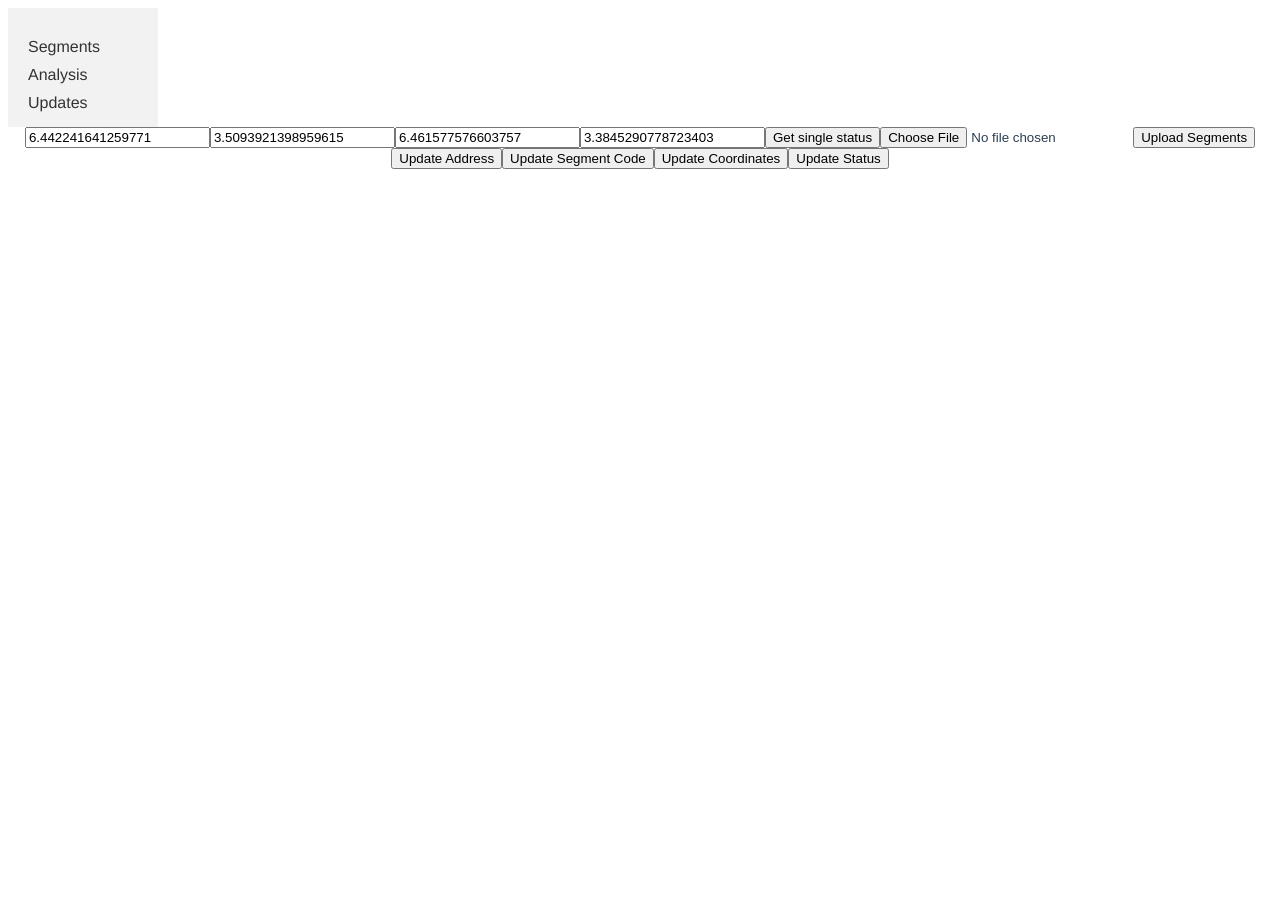
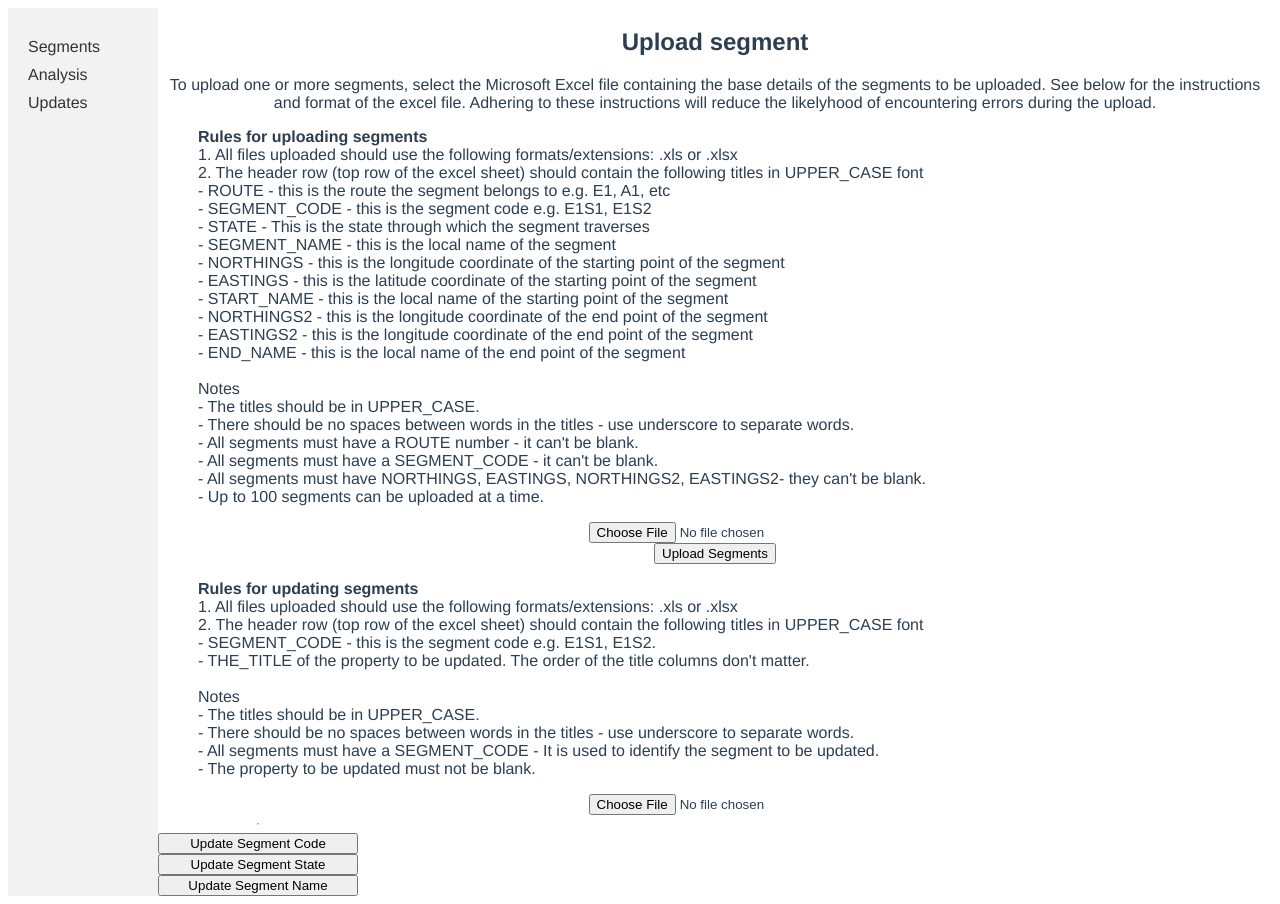
Before and after one commit to alkadelik/alkadelik.github.io, a Vue app: page /update in a window 1280 px wide. Before the commit the page ends 800 px from the top, so only its background shows below. Built offline with nearby package versions, Linux system fonts and the light colour scheme; no server answers.

Commit message:
front end updates

```diff
--- a/src/App.vue
+++ b/src/App.vue
@@ -20,6 +20,10 @@ export default {
   -moz-osx-font-smoothing: grayscale;
   text-align: center;
   color: #2c3e50;
+  box-sizing: b;
+}
+* {
+  box-sizing: border-box;
 }
 
 nav {
--- a/src/components/AddSegments.vue
+++ b/src/components/AddSegments.vue
@@ -1,22 +1,71 @@
 <template>
-  <div class="tables">
-      <div>
-        <input v-model="origin_lat">
-        <input v-model="origin_lng">
-        <input v-model="end_lat">
-        <input v-model="end_lng">
-        <button @click="getRoadStatus">Get single status</button>
-        <input type="file" id="file" accept=".xls, .xlsx" @change="getFile($event)">
-        <button @click="extractFile">Upload Segments</button>
+  <div class="parent"> <!-- using container is linked to an external css causing issues, hence parent-->
+    <h2>Upload segment</h2>
+    <p>To upload one or more segments, select the Microsoft Excel file containing the base details of the segments to be uploaded. See below for the instructions and format of the excel file. Adhering to these instructions will reduce the likelyhood of encountering errors during the upload.</p>
+    <p><ul>
+      <li class="heading"><span>Rules for uploading segments</span></li>
+      <li>1. All files uploaded should use the following formats/extensions: .xls or .xlsx</li>
+      <li>2. The header row (top row of the excel sheet) should contain the following titles in UPPER_CASE font</li>
+      <li>- ROUTE - this is the route the segment belongs to e.g. E1, A1, etc</li>
+      <li>- SEGMENT_CODE - this is the segment code e.g. E1S1, E1S2</li>
+      <li>- STATE - This is the state through which the segment traverses</li>
+      <li>- SEGMENT_NAME - this is the local name of the segment</li>
+      <li>- NORTHINGS - this is the longitude coordinate of the starting point of the segment</li>
+      <li>- EASTINGS - this is the latitude coordinate of the starting point of the segment</li>
+      <li>- START_NAME - this is the local name of the starting point of the segment</li>
+      <li>- NORTHINGS2 - this is the longitude coordinate of the end point of the segment</li>
+      <li>- EASTINGS2 - this is the longitude coordinate of the end point of the segment</li>
+      <li>- END_NAME - this is the local name of the end point of the segment</li>
+      <li><br></li>
+      <li>Notes</li>
+      <li>- The titles should be in UPPER_CASE.</li>
+      <li>- There should be no spaces between words in the titles - use underscore to separate words.</li>
+      <li>- All segments must have a ROUTE number - it can't be blank.</li>
+      <li>- All segments must have a SEGMENT_CODE - it can't be blank.</li>
+      <li>- All segments must have  NORTHINGS, EASTINGS, NORTHINGS2, EASTINGS2- they can't be blank.</li>
+      <li>- Up to 100 segments can be uploaded at a time.</li>
+    </ul></p>
+    <div class="">
+        <div></div>
+          <input type="file" id="file" accept=".xls, .xlsx" @change="getFile($event)" placeholder="Select segements file">
+        </div>
+      <div class="column table">
+      <button @click="uploadSegments">Upload Segments</button>
+    </div>
+    <p><ul>
+      <li class="heading"><span>Rules for updating segments</span></li>
+      <li>1. All files uploaded should use the following formats/extensions: .xls or .xlsx</li>
+      <li>2. The header row (top row of the excel sheet) should contain the following titles in UPPER_CASE font</li>
+      <li>- SEGMENT_CODE - this is the segment code e.g. E1S1, E1S2.</li>
+      <li>- THE_TITLE of the property to be updated. The order of the title columns don't matter.</li>
+      <li><br></li>
+      <li>Notes</li>
+      <li>- The titles should be in UPPER_CASE.</li>
+      <li>- There should be no spaces between words in the titles - use underscore to separate words.</li>
+      <li>- All segments must have a SEGMENT_CODE - It is used to identify the segment to be updated.</li>
+      <li>- The property to be updated must not be blank.</li>
+    </ul></p>
+    <div class="">
+        <div>
+          <!-- <input v-model="origin_lat">
+          <input v-model="origin_lng">
+          <input v-model="end_lat">
+          <input v-model="end_lng"> -->
+          <!-- <button @click="getRoadStatus">Get single status</button> -->
+          <input type="file" id="file" accept=".xls, .xlsx" @change="getFile($event)" placeholder="Select segements file">
+        </div>
+      <div class="column table">
       </div>
-    <div class="column table">
     </div>
-  </div>
-  <div>
-    <button @click="updateAddress">Update Address</button>
-    <button @click="updateSegmentCode">Update Segment Code</button>
-    <button @click="updateCoordinates">Update Coordinates</button>
-    <button @click="updateStatus">Update Status</button>
+    <div class="update">
+      <hr>
+      <!-- <button @click="updateAddress">Update Address</button> -->
+      <button @click="changeSegmentCode">Update Segment Code</button>
+      <button @click="changeSegmentState">Update Segment State</button>
+      <button @click="changeSegmentName">Update Segment Name</button>
+      <!-- <button @click="updateCoordinates">Update Coordinates</button> -->
+      <!-- <button @click="updateStatus">Update Status</button> -->
+    </div>
   </div>
 </template>
 
@@ -25,6 +74,9 @@ import {
   fetchRoadStatus,
   bulkUpload,
   updateAddresses,
+  updateCode,
+  updateState,
+  updateName,
 } from '@/services/apiServices'
 import * as XLSX from 'xlsx'
 
@@ -42,6 +94,7 @@ export default {
     end_address: '',
     distance: '',
     duration: '',
+    sheet: null,
     speed: 0,
   }),
   methods: {
@@ -58,11 +111,11 @@ export default {
 
         const sheet = workbook.SheetNames[0] // we know it's position [0] by looking in the workbook file
         const data = XLSX.utils.sheet_to_json(workbook.Sheets[sheet])
-        console.log(data)
+        this.sheet = data
         // nodes_sheet = JSON.stringify(data, undefined, 4) // converts to string. Not necessary
 
 
-        bulkUpload(data) // enable for bulk upload. Also separate the extract part from the api part
+        // bulkUpload(data) // enable for bulk upload. Also separate the extract part from the api part
         // updateAddresses(data)
       }
     },
@@ -91,7 +144,23 @@ export default {
     },
     updateAddress() {
       updateAddresses()
-    }
+    },
+    uploadSegments() {
+      this.extractFile()
+      bulkUpload(this.sheet)
+    },
+    changeSegmentCode() {
+      this.extractFile()
+      updateCode(this.sheet)
+    },
+    changeSegmentState() {
+      this.extractFile()
+      updateState(this.sheet)
+    },
+    changeSegmentName() {
+      this.extractFile()
+      updateName(this.sheet)
+    },
   },
   computed: {
   },
@@ -116,4 +185,12 @@ export default {
     list-style-type: none;
     text-align: left;
   }
+  .update {
+    display: flex;
+    flex-direction: column;
+    width: 200px;
+  }
+  .heading {
+    font-weight: bold;
+  }
 </style>
--- a/src/components/Statistics.vue
+++ b/src/components/Statistics.vue
@@ -3,23 +3,29 @@
     <div class="left selection">
       <button @click="clearAllFilters">Reset</button>
       <div>
-        <input v-model="manual_input_search" @change="showManualSearchDetails" placeholder="Search">
-        <select v-model="route_select" name="" id="" @change="showRouteDetails">
+        <input v-model="manual_input_search" @input="showManualSearchDetails" placeholder="Search segment">
+
+        <select v-model="selected_route" @change="showGroupDetails('route')">
           <option disabled selected value="">Select route</option>
           <option v-for="route, i in routes" :key="i" :value="route">
             {{ route.route }}
           </option>
         </select>
-        <select name="" id="">
-          <option value="">Select state</option>
+
+        <select v-model="selected_state" @change="showGroupDetails('state')">
+          <option disabled selected value="">Select state</option>
+          <option v-for="state, i in states" :key="i" :value="state">
+            {{  state }}
+          </option>
         </select>
       </div>
     </div>
 
 
-    <div class="default all_segments right stats">
+    <div class="right stats" v-if="!search_segment">
+      <div v-if="all_segments">
         <div class="basic_info">
-        <h4>All roads</h4>
+          <h4>All segments</h4>
           <ul>
             <li>Total lenght: {{ this.allSegmentsLength }}</li>
             <li>No of routes: {{ this.noOfAllRoutes }}</li>
@@ -48,9 +54,36 @@
             <li>Bad roads: <span>{{  }} ({{  }}%)</span></li>
           </ul>
         </div>
+      </div> <!-- end all_segments -->
+
+      <div v-else>
+        <div v-if="search_route">
+          <div class="basic_info">
+            <h4>{{ selected_route.route }} segments</h4>
+            <ul>
+              <li>Total lenght: {{ this.group_length }}</li>
+              <li>No of segments: {{ this.group_segment_count }}</li>
+              <li>Good roads: <span>{{  }} ({{  }}%)</span></li>
+              <li>Bad roads: <span>{{  }} ({{  }}%)</span></li>
+            </ul>
           </div>
+        </div> <!-- end search_route -->
 
-    <div class="right stats" v-if="notset">
+        <div v-else>
+          <div class="basic_info">
+            <h4>{{ selected_state }} segments</h4>
+            <ul>
+              <li>Total lenght: {{ this.group_length }}</li>
+              <li>No of segments: {{ this.group_segment_count }}</li>
+              <li>Good roads: <span>{{  }} ({{  }}%)</span></li>
+              <li>Bad roads: <span>{{  }} ({{  }}%)</span></li>
+            </ul>
+          </div>
+        </div> <!-- end state search -->
+      </div>
+    </div> <!-- end group search -->
+
+    <div class="right stats" v-else>
       <div class="basic_info">
         <ul v-for="segment, i in segmentSearch" :key="i">
           <li>Route: <span>{{ segment.route }}</span></li>
@@ -77,36 +110,7 @@
           <p>This is the tail of a cat</p>
         </div>
       </div>
-    </div>
-
-    <div class="right stats" v-if="notset">
-      <div class="basic_info">
-        <ul v-for="segment, i in segmentSearch" :key="i">
-          <li>Route: <span>{{ segment.route }}</span></li>
-          <li>Code: <span>{{ segment.code }}</span></li>
-          <li>Name: <span>{{ segment.name }}</span></li>
-          <li>State: <span>{{ segment.state }}</span></li>
-          <li>Start point: <span>{{ segment.start_point }}</span></li>
-          <li>End point: <span>{{ segment.end_point }}</span></li>
-        </ul>
-      </div>
-      <div class="basic_info_2">
-        <ul v-for="segment, i in segmentSearch" :key="i">
-          <li>Length: <span>{{ segment.distance }}</span></li>
-          <li>Time: <span>{{ segment.travel_time }}</span></li>
-          <li>Speed: <span>{{ segment.avg_speed }}</span></li>
-        </ul>
-        <ul>
-          <li>Road state: <span>Good</span></li>
-          <li>Updated: <span>Monday, April 10</span></li>
-          <li>Start point: <span>Mokola</span></li>
-          <li>End point: <span>Ipin</span></li>
-        </ul>
-        <div class="graph">
-          <p>This is the tail of a cat</p>
-        </div>
-      </div>
-    </div>
+    </div> <!-- end segment search -->
   </div>
 </template>
 
@@ -118,73 +122,90 @@ export default {
     // 'segment',
   ],
   data: () => ({
+    all_segments: true,
     group_search: '', // should this share the search data point rather than be separate?
     group_length: 0,
     group_route_count: 0,
     group_segment_count: 0,
-    route_select: '',
+    selected_route: '',
+    selected_state: '',
     search: '',
-    segment_search: false,
+    search_segment: false,
+    search_route: false,
     manual_input_search: '',
-    state_select: '',
   }),
   methods: {
     clearAllFilters() {
       this.search = ''
       this.manual_input_search = ''
+      this.selected_route = ''
+      this.selected_state = ''
+      this.all_segments = true
+      this.search_segment = false
     },
     groupSearchComputations() {
-      // total lenght
       this.group_length = this.groupSearch.reduce((total, road) => {
         return Number(total) + Number(road.distance)
       }, 0.0)
-      // no of segments
+
       this.group_segment_count = this.groupSearch.length
-      // no of routes
-        // NA if searching a route (this would apply in state)
+
       // categories
       // good (length and %)
       // bad (length and %)
     },
     showManualSearchDetails() {
       // if there's a complete (not partial) segment match and only one
+      if (this.manual_input_search.length > 3) {
         this.search = this.manual_input_search
+        // if there's a match. clear other searches
+        this.selected_route = ''
+        this.selected_state = ''
+        this.search_segment = true
+      }
     },
-    showRouteDetails() {
-      this.group_search = this.route_select.route
+    showGroupDetails(option) {
+      this.search_segment = false
+      this.all_segments = false
+      if (option === 'route') {
+        this.search_route = true
+        this.group_search = this.selected_route.route
+      } else {
+        this.search_route = false
+        this.group_search = this.selected_state
+      }
       this.groupSearchComputations()
     },
-    showStateDetails() {
-      this.group_search = this.state_select.route
-      this.groupSearchComputations()
-    }
   },
   computed: {
     ...mapGetters({
       addresses: 'getAddresses',
       segments: 'getSegments',
+      states: 'getStates',
       routes: 'getRoutes',
     }),
     // these filters are also in HomeView. Should be refactored
     groupSearch() {
       return this.segments.filter((segment) => {
         if (this.group_search != '') {
+          if (this.search_route) {
             return segment.code.toLowerCase().match(this.group_search.toLowerCase())
           }
+          return segment.state.toLowerCase().match(this.group_search.toLowerCase())
+        }
+
+      // no of segments
+      // no of routes
+      // all segments lenght
+      // no of routes
       })
     },
     segmentSearch() {
       // search segment code, name, address, start point, end point
       return this.segments.filter((segment) => {
         if (this.search != '') {
-          // let result = []
           return this.search.toLowerCase().match(segment.code.toLowerCase())
-
-          // return segment.name.toLowerCase().match(this.search.toLowerCase())
-          // return segment.start_point.toLowerCase().match(this.search.toLowerCase())
-          // return segment.end_point.toLowerCase().match(this.search.toLowerCase())
         }
-        // return // return some default value
       })
     },
     aRoutes() {
@@ -233,12 +254,16 @@ export default {
 .selection {
   flex-direction: column;
   width: 200px;
-}
-.selection select, .selection input {
-  display: block;
+  /* padding: 15px; */
+  background-color: bisque;
 }
 .stats, .map, .main, .selection {
   padding: 10px;
+}
+.selection button, .selection input, .selection select {
+  width: 100%;
+  margin-bottom: 10px;
+  padding: 5px;
 }
 ul li {
   text-align: left;
--- a/src/views/AnalysisView.vue
+++ b/src/views/AnalysisView.vue
@@ -127,5 +127,8 @@ import {
   .main {
     width: 100%;
   }
+  .map {
+    display: none;
+  }
 
 </style>
--- a/src/views/HomeView.vue
+++ b/src/views/HomeView.vue
@@ -4,7 +4,7 @@
       <Menu></Menu>
     </div>
     <div class="column main">
-      <div class="column stats">
+      <div class="column">
         <!-- <Statistics></Statistics> -->
       </div>
       <div>
@@ -110,7 +110,7 @@ import Map from '@/components/Map.vue'
     /* background-color: aquamarine; */
   }
   .menu {
-    display: none;
+    /* display: none; */
     width: 100%;
     max-width: 150px;
     padding: 10px;
--- a/src/views/UpdateView.vue
+++ b/src/views/UpdateView.vue
@@ -1,6 +1,8 @@
 <template>
-  <Menu></Menu>
-  <AddSegment></AddSegment>
+  <div class="container">
+    <Menu></Menu>
+    <AddSegment></AddSegment>
+  </div>
 </template>
 
 <script>
@@ -29,5 +31,20 @@ import {
 </script>
 
 <style scoped>
-
+.container {
+    width: 100%;
+    margin: 0 auto;
+    display: flex;
+    flex-direction: row;
+    justify-content: center;
+    /* background-color: aquamarine; */
+  }
+  .menu {
+    /* display: none; */
+    width: 100%;
+    max-width: 150px;
+    padding: 10px;
+    box-sizing: border-box;
+    background-color: #f2f2f2;
+  }
 </style>
```
Also changed, not shown: src/services/apiServices.js (+30 -0 lines), src/services/urls.js (+5 -3 lines), src/store/index.js (+41 -1 lines). Lines whose indentation alone changed are shown as unchanged.
